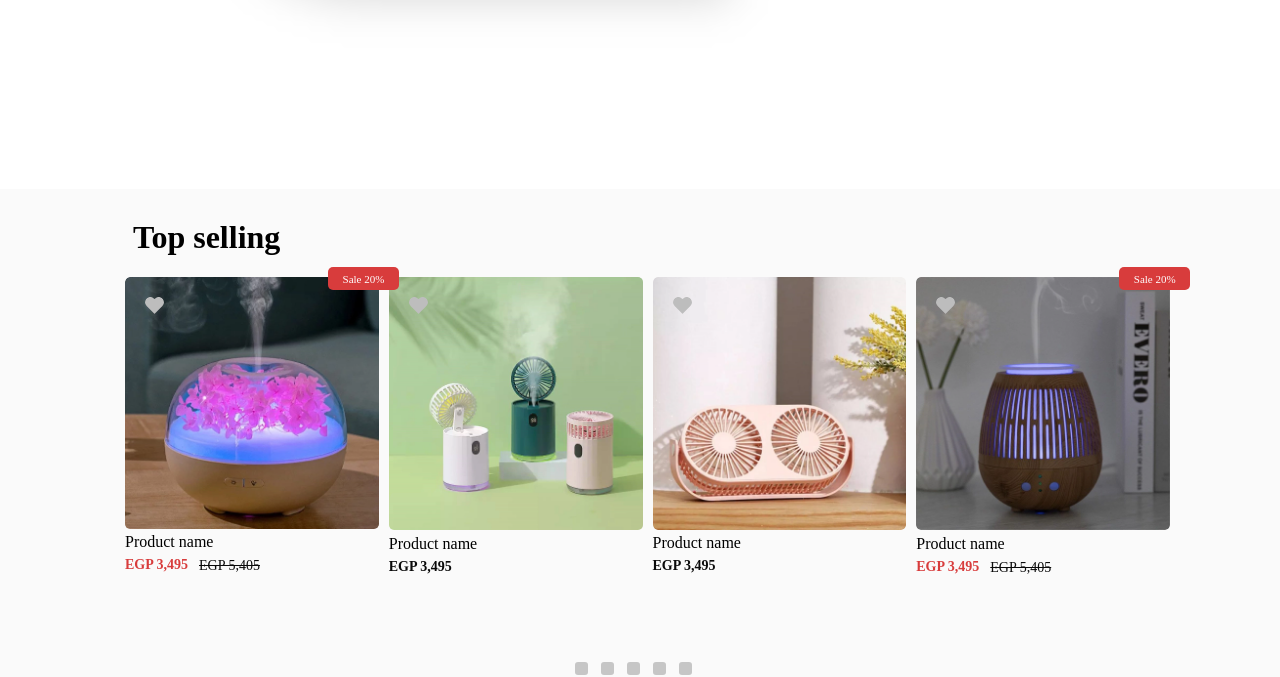
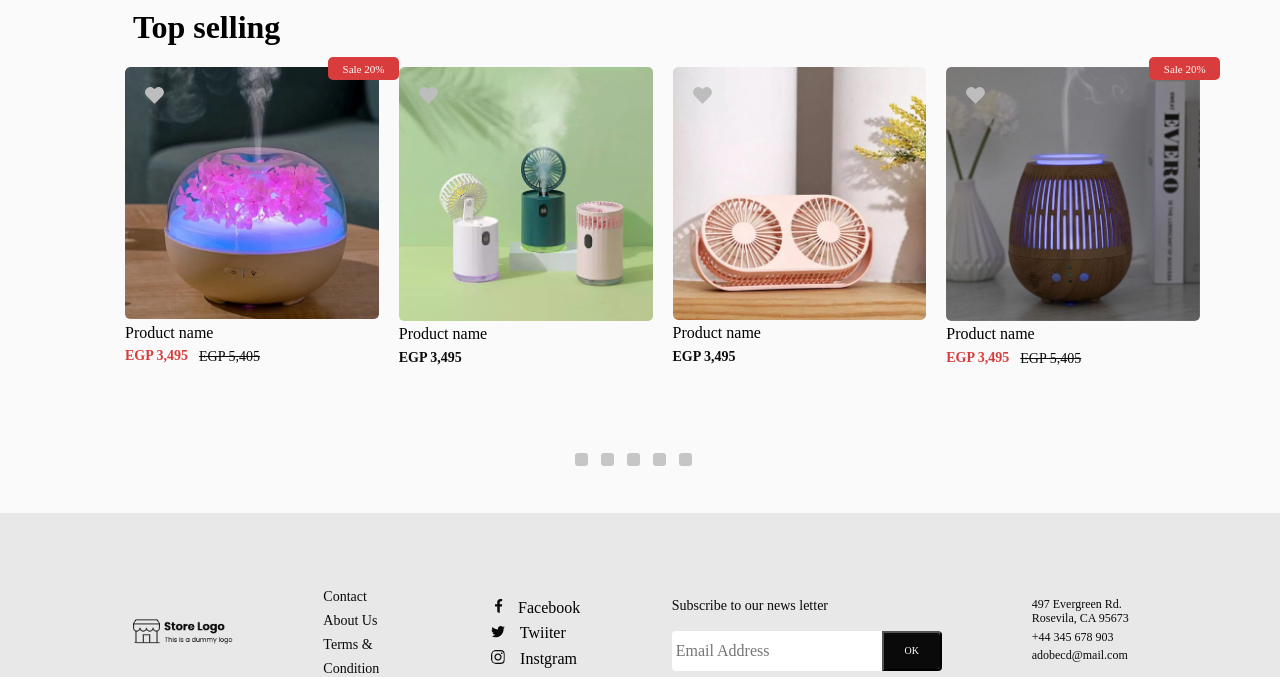
Before and after one commit to YahyaaMuhamedd/Website-6, a plain HTML site: page index.html in a window 1280 px wide. Shown: the part 1918-2595 px from the top of the page. Drawn offline with Linux system fonts and the light colour scheme.

Commit message:
Update index.html

```diff
--- a/index.html
+++ b/index.html
@@ -158,13 +158,15 @@
                 </a>
             </div>
         </div>
+    </div>
     <div class="bullets">
         <span></span><span></span><span></span><span></span><span></span>
     </div>
     </div>
     <!-- End Categories -->
     <!-- Start about -->
-    <div class="container2">
+    <div class="web-text">
+        <div class="container">
             <div class="text">
                 <h1>Deal of the day </h1>
                 <p>Lorem ipsum dolor sit amet consectetur<br> adipisicing elit. Officia natus asperiores quos <br> iusto
@@ -177,12 +179,13 @@
                 <img src="img/WhatsApp Image 2021-08-31 at 5.57.47 PM.png" alt="img">
             </div>
         </div>
+    </div>
     <!-- End about -->
     <!-- Top Selling  -->
     <div class="top-selling">
         <div class="container">
             <h1>Top selling</h1>
-            <div class="grid-selling grid">
+            <div class="grid-selling">
                 <div class="product">
                     <a href="buy.html">
                         <img src="img/Image.png" alt="img">
@@ -197,7 +200,7 @@
                         <span class="p-2">EGP 5,405</span>
                     </div>
                 </div>
-                <div class="product" style="transform: translateX(-10px);">
+                <div class="product">
                     <a href="buy.html">
                         <img src="img/Image-1.png" alt="img">
                     </a>
@@ -207,7 +210,7 @@
                         <span class="p-1" style="color: #0A0A0A; font-weight: bold;">EGP 3,495 </span>
                     </div>
                 </div>
-                <div class="product" style="transform: translateX(-20px);">
+                <div class="product">
                     <a href="buy.html">
                         <img src="img/Image-2.png" alt="img">
                     </a>
@@ -217,7 +220,7 @@
                         <span class="p-1" style="color: #0A0A0A; font-weight: bold;">EGP 3,495 </span>
                     </div>
                 </div>
-                <div class="product" style="transform: translateX(-30px);">
+                <div class="product">
                     <a href="buy.html">
                         <img src="img/Image-3.png" alt="img">
                     </a>
@@ -237,8 +240,7 @@
             <span></span><span></span><span></span><span></span><span></span>
         </div>
     </div>
-    <!-- End Top Selling  -->
-    <!-- Footer -->
+    <!-- End Top Selling -->
     <footer class="footer">
         <div class="container grid">
             <div class="sec1">
```
Lines whose indentation alone changed are shown as unchanged.
